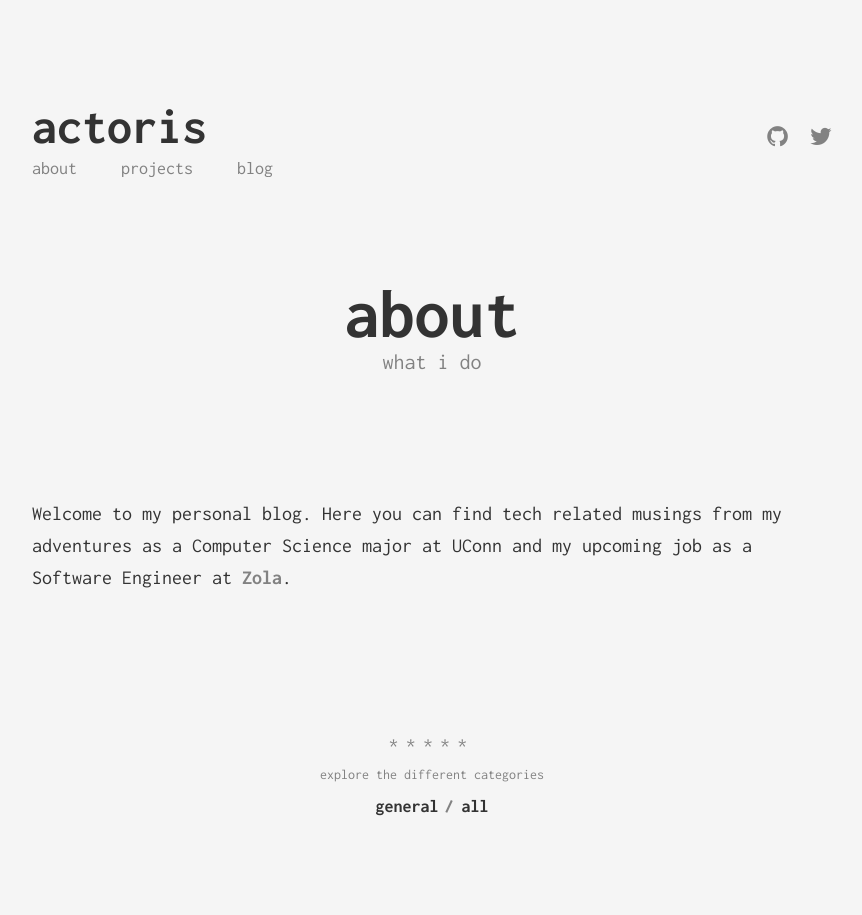
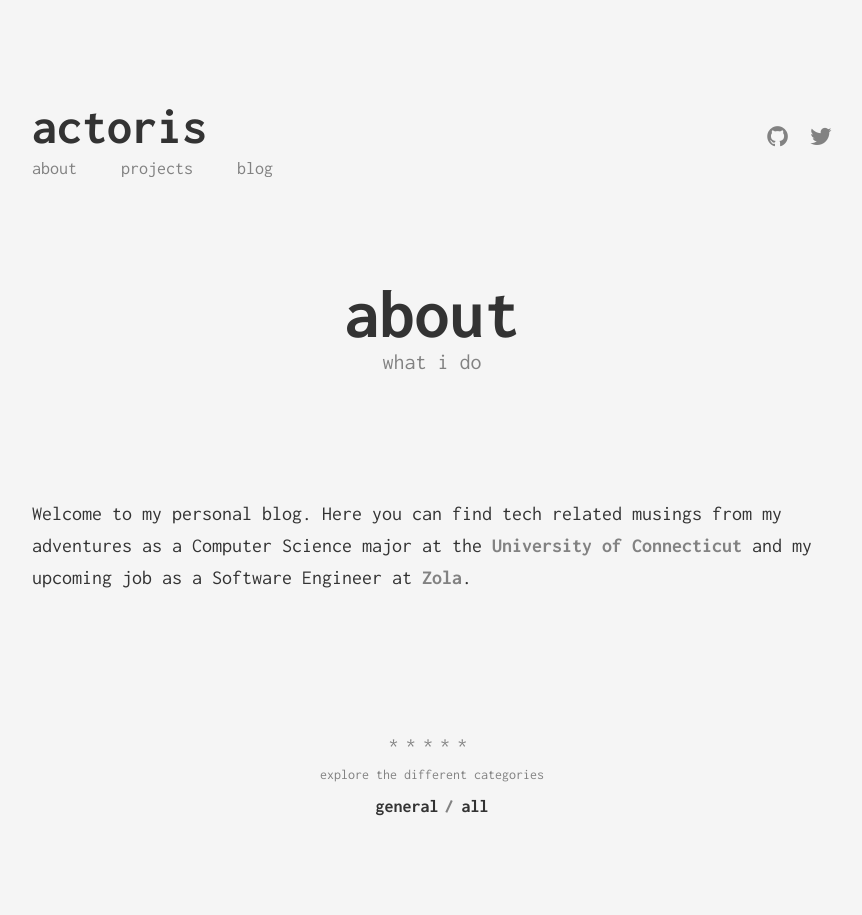
Before and after one commit to actoris/actoris.github.io, a Jekyll site: the page built from about.md, in a window 1280 px wide. Shown: the whole page, without its empty margins (208-1070 px from the left). Built offline with Jekyll 4.4.1, drawn with Linux system fonts in a browser that asks for light colours.

Commit message:
text updates

```diff
--- a/about.md
+++ b/about.md
@@ -5,4 +5,4 @@ subtitle: what i do
 permalink: /about/
 ---
 
-Welcome to my personal blog. Here you can find tech related musings from my adventures as a Computer Science major at UConn and my upcoming job as a Software Engineer at [Zola](http://www.zola.com).
+Welcome to my personal blog. Here you can find tech related musings from my adventures as a Computer Science major at the [University of Connecticut](https://www.cse.uconn.edu/) and my upcoming job as a Software Engineer at [Zola](http://www.zola.com).
```
Also changed, not shown: README.md.
